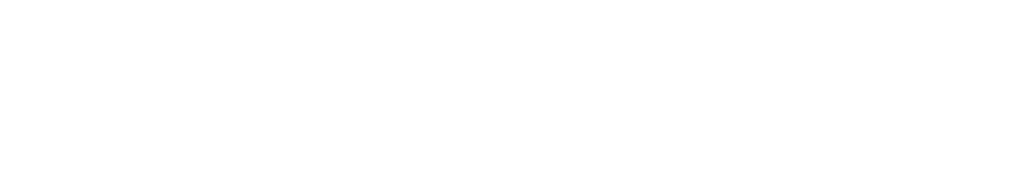
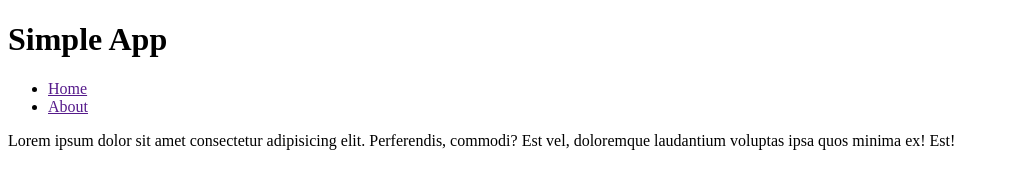
Before and after one commit to Kohti/Kohti_repo, a plain HTML site: page index.html in a window 1280 px wide. Shown: the whole page, without its empty margins (0-1009 px from the left). Drawn offline with Linux system fonts and the light colour scheme.

Commit message:
Updated index.html, added links and paragraphs

```diff
--- a/index.html
+++ b/index.html
@@ -3,9 +3,17 @@
 <head>
     <meta charset="UTF-8">
     <meta name="viewport" content="width=device-width, initial-scale=1.0">
-    <title>Document</title>
+    <title>Simple App</title>
 </head>
 <body>
+    <h1>Simple  App</h1>
+    <nav>
+        <ul>
+            <li><a href="">Home</a></li>
+            <li><a href="">About</a></li>
+        </ul>
+    </nav>
+    <p>Lorem ipsum dolor sit amet consectetur adipisicing elit. Perferendis, commodi? Est vel, doloremque laudantium voluptas ipsa quos minima ex! Est!</p>
 
 </body>
 </html>
```
